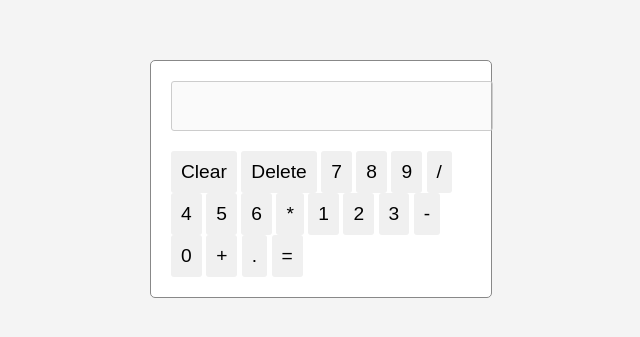
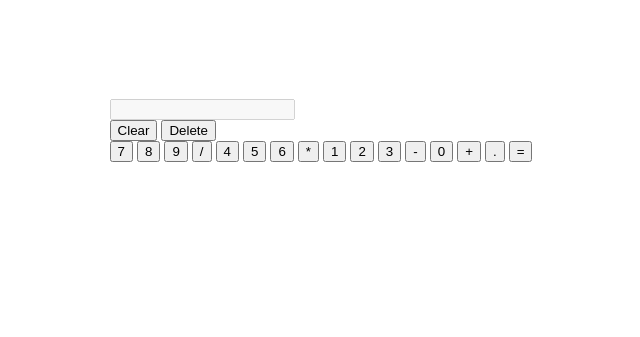
Before and after one commit to JacobA12/calculator_odin, a plain HTML site: page index.html in a window 1280 px wide. Shown: the part 221-558 px from the top of the page, without its empty margins (319-959 px from the left). Drawn offline with Linux system fonts and the light colour scheme.

Commit message:
css editing

```diff
--- a/index.html
+++ b/index.html
@@ -15,9 +15,11 @@
 
       <!-- Calculator buttons -->
       <div class="calculator-buttons">
+        <div class="top-buttons">
           <button type="button" class="button">Clear</button>
           <button type="button" class="button">Delete</button>
-
+        </div>
+        <div class="num-buttons">
           <button type="button" class="button">7</button>
           <button type="button" class="button">8</button>
           <button type="button" class="button">9</button>
@@ -37,7 +39,7 @@
           <button type="button" class="button">+</button>
           <button type="button" class="button">.</button>
           <button type="button" class="button">=</button>
-
+        </div>
       </div>
     </div>
 
--- a/styles.css
+++ b/styles.css
@@ -1,48 +1,7 @@
-/* General styles */
 body {
   display: flex;
+  margin: 0 auto;
+  padding: 40vh;
   justify-content: center;
   align-items: center;
-  height: 100vh;
-  margin: 0;
-  background-color: #f4f4f4;
-  font-family: 'Arial', sans-serif;
 }
-
-.calculator {
-  width: 300px;
-  border: 1px solid #888;
-  border-radius: 5px;
-  padding: 20px;
-  background-color: #fff;
-}
-
-/* Calculator display styles */
-.calculator-display {
-  width: 100%;
-  margin-bottom: 20px;
-}
-
-.calculator-screen {
-  width: 100%;
-  padding: 10px;
-  border: 1px solid #ccc;
-  border-radius: 3px;
-  text-align: right;
-  font-size: 1.5em;
-}
-
-.button {
-  padding: 10px;
-  border: none;
-  border-radius: 3px;
-  background-color: #f0f0f0;
-  font-size: 1.2em;
-  cursor: pointer;
-}
-
-.button:hover {
-  background-color: #e0e0e0;
-}
-
-/* Add specific styles for different types of buttons if needed */
```
Lines whose indentation alone changed are shown as unchanged.
